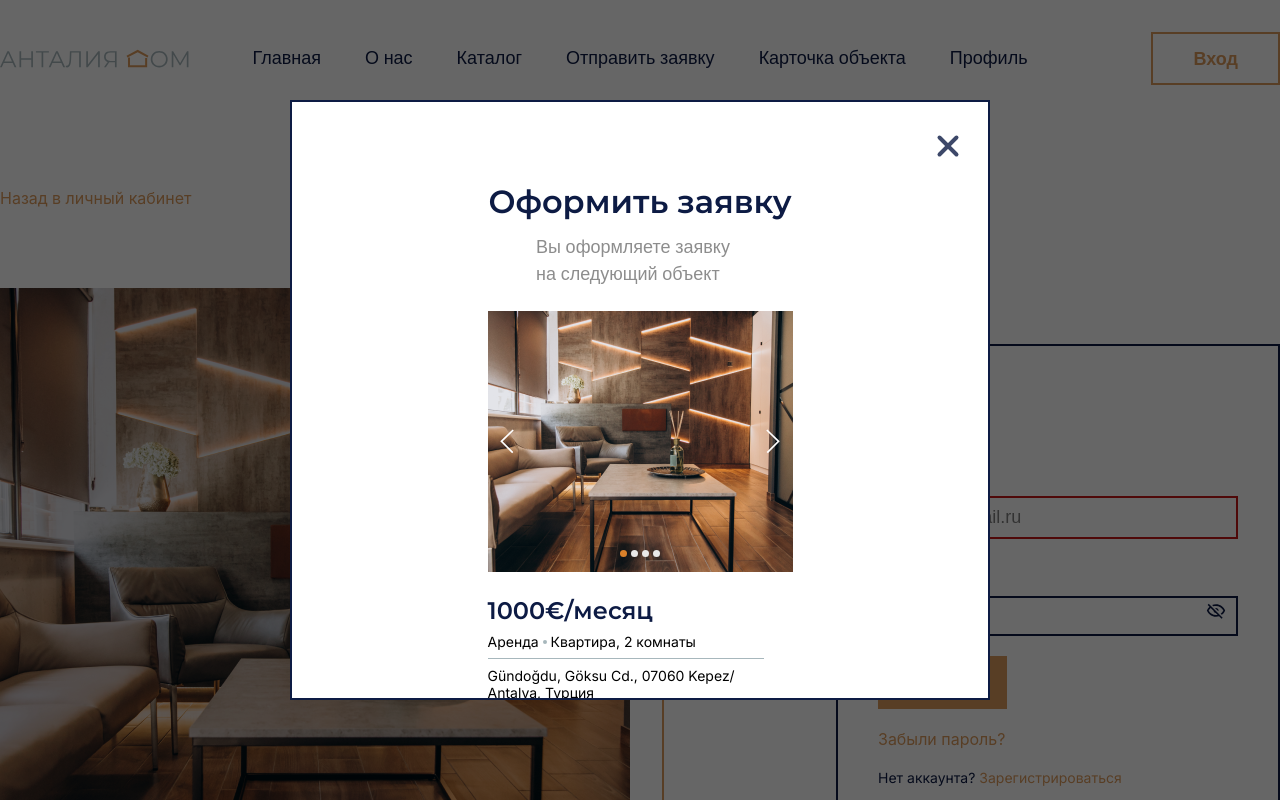
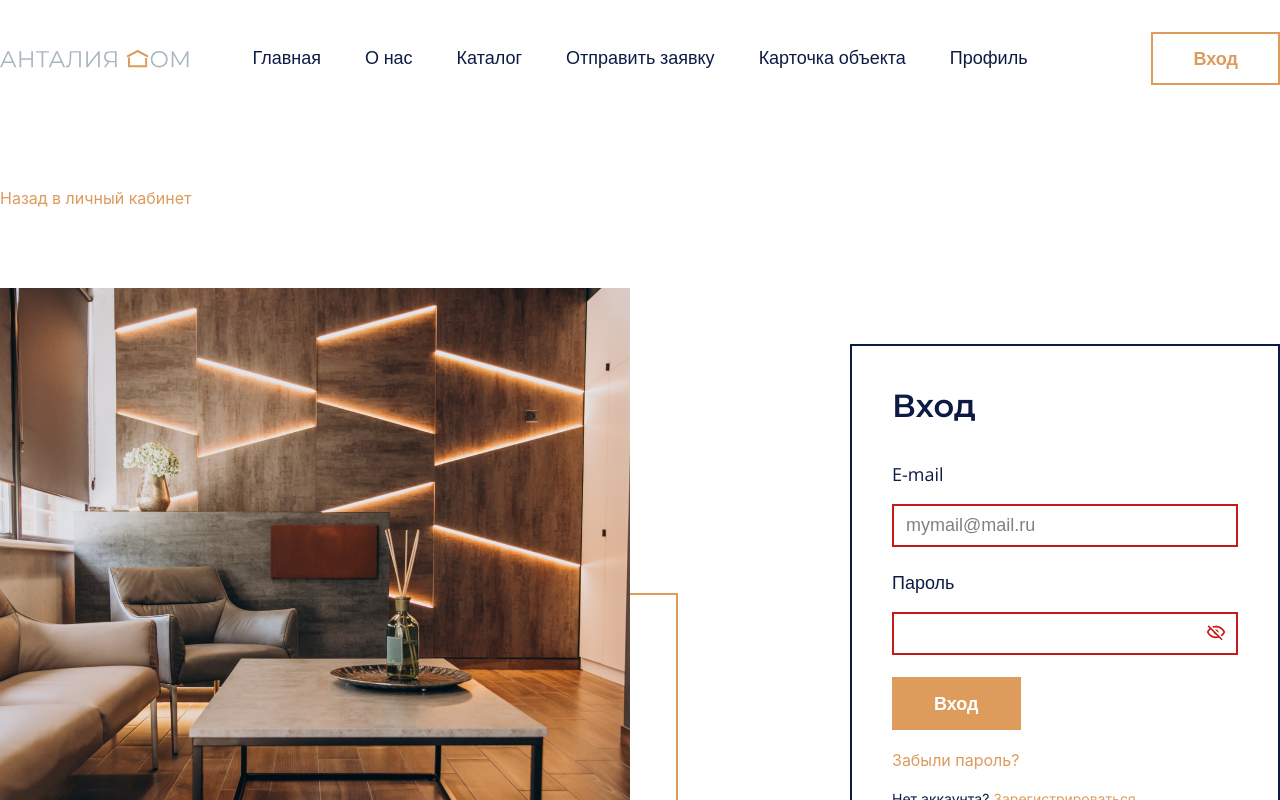
Before and after one commit to antaliadom-team/frontend, a React (Create React App) app: page /auth in a window 1280 px wide. Shown: the top 800 px of the page. Built offline with nearby package versions, Linux system fonts and the light colour scheme.

Commit message:
валидация пароля с картинкой

```diff
--- a/src/components/app/app.jsx
+++ b/src/components/app/app.jsx
@@ -9,7 +9,7 @@ import Modal from "../modal/modal";
 import ObjectForm from "../forms/object-form";
 
 const App = () => {
-  const [modal, setModal] = useState(true);
+  const [modal, setModal] = useState(false);
 
   const modalClose = () => {
     setModal(false);
--- a/src/components/forms/auth-form.jsx
+++ b/src/components/forms/auth-form.jsx
@@ -4,7 +4,14 @@ import styles from "./auth-form.module.css";
 import stylesMainform from "./main-form.module.css";
 import question from "../../images/ic_question.svg";
 import showPassword from "../../images/showPassword.svg";
-import { Checkbox, EmailInput, PhoneInput, TextInput } from "../ui/inputs";
+
+import {
+  Checkbox,
+  EmailInput,
+  PasswordInput,
+  PhoneInput,
+  TextInput,
+} from "../ui/inputs";
 import { Button } from "../ui/buttons";
 
 const EditProfile = () => {
@@ -19,19 +26,20 @@ const EditProfile = () => {
         </Link>
         <ul className={`${styles.list} ${styles.list_editProfile}`}>
           <li className={styles.item}>
-            <TextInput text={"Ваше имя*"} placeholder={"Имя"} />
+            <p className={styles.itemTitle}>Ваше имя*</p>
+            <TextInput nameInput={"name"} placeholder={"Имя"} />
           </li>
           <li className={styles.item}>
-            <TextInput text={"Ваша фамилия*"} placeholder={"Фамилия"} />
+            <p className={styles.itemTitle}>Ваша фамилия*</p>
+            <TextInput nameInput={"name"} placeholder={"Фамилия"} />
           </li>
           <li className={styles.item}>
-            <EmailInput text={"Ваш e-mail*"} placeholder={"mymail@mail.ru"} />
+            <p className={styles.itemTitle}>Ваш e-mail*</p>
+            <EmailInput nameInput={"email"} placeholder={"mymail@mail.ru"} />
           </li>
           <li className={styles.item}>
-            <PhoneInput
-              text={"Номер телефона*"}
-              placeholder={"+7 999 123 45 67"}
-            />
+            <p className={styles.itemTitle}>Номер телефона*</p>
+            <PhoneInput nameInput={"phone"} placeholder={"+7 999 123 45 67"} />
           </li>
         </ul>
         <div className={styles.buttons}>
@@ -62,7 +70,8 @@ const EditPassword = ({ isUserEmailCorrect }) => {
               ссылкой для сброса пароля
             </p>
             <div className={styles.itemEditPassword}>
-              <EmailInput text={"Ваш e-mail"} placeholder={"mymail@mail.ru"} />
+              <p className={styles.itemTitle}>Ваш e-mail</p>
+              <EmailInput nameInput={"email"} placeholder={"mymail@mail.ru"} />
             </div>
             <div className={`${styles.buttons} ${styles.buttons_editPassword}`}>
               <button>Сбросить пароль</button>
@@ -83,21 +92,11 @@ const EditPassword = ({ isUserEmailCorrect }) => {
                     alt={"Вопрос"}
                   />
                 </p>
-                <input type="text" placeholder=" " className={styles.input} />
-                <img
-                  src={showPassword}
-                  alt="show password"
-                  className={styles.showPassword}
-                />
+                <PasswordInput name={"password"} placeholder={" "} />
               </li>
               <li className={styles.itemEditPassword}>
                 <p className={styles.itemTitle}>Подтвердите пароль*</p>
-                <input type="text" placeholder=" " className={styles.input} />
-                <img
-                  src={showPassword}
-                  alt="show password"
-                  className={styles.showPassword}
-                />
+                <PasswordInput name={"password"} placeholder={" "} />
               </li>
             </ul>
           </>
@@ -114,16 +113,12 @@ const SignIn = () => {
         <h2 className={styles.title}>Вход</h2>
         <ul className={styles.list}>
           <li className={styles.item}>
-            <EmailInput text={"Email"} placeholder={"mymail@mail.ru"} />
+            <p className={styles.itemTitle}>E-mail</p>
+            <EmailInput nameInput={"email"} placeholder={"mymail@mail.ru"} />
           </li>
           <li className={styles.item}>
             <p className={styles.itemTitle}>Пароль</p>
-            <input type="text" className={styles.input} />
-            <img
-              src={showPassword}
-              alt="show password"
-              className={styles.showPassword}
-            />
+            <PasswordInput nameInput={"password"} placeholder={" "} />
           </li>
         </ul>
         <div className={styles.buttons}>
@@ -150,40 +145,31 @@ const SignUp = () => {
         <h2 className={styles.title}>Регистрация</h2>
         <ul className={styles.list}>
           <li className={styles.item}>
-            <TextInput text={"Ваше имя*"} placeholder={"Имя"} />
+            <p className={styles.itemTitle}>Ваше имя*</p>
+            <TextInput nameInput={"name"} placeholder={"Имя"} />
           </li>
           <li className={styles.item}>
-            <TextInput text={"Ваша фамилия*"} placeholder={"Фамилия"} />
+            <p className={styles.itemTitle}>Ваша фамилия*</p>
+            <TextInput nameInput={"name"} placeholder={"Фамилия"} />
           </li>
           <li className={styles.item}>
-            <EmailInput text={"Ваш e-mail"} placeholder={"mymail@mail.ru"} />
+            <p className={styles.itemTitle}>Ваш e-mail*</p>
+            <EmailInput nameInput={"email"} placeholder={"mymail@mail.ru"} />
           </li>
           <li className={styles.item}>
-            <PhoneInput
-              text={"Номер телефона*"}
-              placeholder={"+7 999 123 45 67"}
-            />
+            <p className={styles.itemTitle}>Номер телефона*</p>
+            <PhoneInput nameInput={"phone"} placeholder={"+7 999 123 45 67"} />
           </li>
           <li className={styles.item}>
             <p className={styles.itemTitle}>
               Пароль*
               <img className={styles.question} src={question} alt={"Вопрос"} />
             </p>
-            <input type="text" placeholder=" " className={styles.input} />
-            <img
-              src={showPassword}
-              alt="show password"
-              className={styles.showPassword}
-            />
+            <PasswordInput nameInput={"password"} placeholder={" "} />
           </li>
+          <p className={styles.itemTitle}>Подтвердите пароль*</p>
           <li className={styles.item}>
-            <p className={styles.itemTitle}>Подтвердите пароль*</p>
-            <input type="text" placeholder=" " className={styles.input} />
-            <img
-              src={showPassword}
-              alt="show password"
-              className={styles.showPassword}
-            />
+            <PasswordInput nameInput={"password"} placeholder={" "} />
           </li>
         </ul>
         <div
--- a/src/components/forms/auth-form.module.css
+++ b/src/components/forms/auth-form.module.css
@@ -136,12 +136,6 @@
     position: relative;
 }
 
-.showPassword {
-    position: absolute;
-    top: 42px;
-    right: 12px;
-}
-
 .showPassword:hover {
     cursor: pointer;
 }
--- a/src/components/ui/inputs/email/email-input.jsx
+++ b/src/components/ui/inputs/email/email-input.jsx
@@ -2,7 +2,7 @@ import React from "react";
 import { useInput } from "../../../../hooks/useInput";
 import styles from "../text/text.module.css";
 
-const EmailInput = ({ text, placeholder, disabled }) => {
+const EmailInput = ({ nameInput, placeholder, disabled }) => {
   const email = useInput("", {
     isEmpty: true,
     isEmail: true,
@@ -11,7 +11,6 @@ const EmailInput = ({ text, placeholder, disabled }) => {
   return (
     <div className={styles.wrapper}>
       <label className={styles.field}>
-        <span className={styles.text}>{text}</span>
         <input
           className={
             email.validationMessage
@@ -21,7 +20,7 @@ const EmailInput = ({ text, placeholder, disabled }) => {
           type="text"
           onChange={(e) => email.handleChange(e)}
           onBlur={(e) => email.onBlur(e)}
-          name="email"
+          name={nameInput}
           value={email.value}
           placeholder={disabled ? null : placeholder}
           disabled={disabled}
--- a/src/components/ui/inputs/password/password-input.jsx
+++ b/src/components/ui/inputs/password/password-input.jsx
@@ -1,11 +1,41 @@
 import React from "react";
+import { useInput } from "../../../../hooks/useInput";
+import styles from "../text/text.module.css";
+import showPassword from "../../../../images/showPassword.svg";
+import showPasswordError from "../../../../images/showPassword_error.svg";
 
-const PasswordInput = () => {
+const PasswordInput = ({ nameInput, placeholder, disabled }) => {
+  const password = useInput("", {
+    maxLength: 25,
+    minLength: 8,
+  });
   return (
-    <div>
-
+    <div className={styles.wrapper}>
+      <label className={styles.field}>
+        <input
+          className={
+            password.validationMessage
+              ? `${styles.input} ${styles.warning}`
+              : styles.input
+          }
+          type="text"
+          onChange={(e) => password.handleChange(e)}
+          onBlur={(e) => password.onBlur(e)}
+          name={nameInput}
+          value={password.value}
+          placeholder={disabled ? null : placeholder}
+          disabled={disabled}
+        />
+        {password.valueDirty && password.validationMessage && (
+          <span className={styles.error}>{password.validationMessage}</span>
+        )}
+      </label>
+      <img
+        src={password.validationMessage ? showPasswordError : showPassword}
+        alt="show password"
+        className={styles.showPassword}
+      />
     </div>
   );
 };
-
 export default PasswordInput;
--- a/src/components/ui/inputs/phone/phone-input.jsx
+++ b/src/components/ui/inputs/phone/phone-input.jsx
@@ -2,7 +2,7 @@ import React from "react";
 import { useInput } from "../../../../hooks/useInput";
 import styles from "../text/text.module.css";
 
-const PhoneInput = ({ text, placeholder, disabled }) => {
+const PhoneInput = ({ nameInput, placeholder, disabled }) => {
   const phone = useInput("", {
     isEmpty: true,
     isPhone: true,
@@ -10,7 +10,6 @@ const PhoneInput = ({ text, placeholder, disabled }) => {
   return (
     <div className={styles.wrapper}>
       <label className={styles.field}>
-        <span className={styles.text}>{text}</span>
         <input
           className={
             phone.validationMessage
@@ -20,7 +19,7 @@ const PhoneInput = ({ text, placeholder, disabled }) => {
           type="text"
           onChange={(e) => phone.handleChange(e)}
           onBlur={(e) => phone.onBlur(e)}
-          name="phone"
+          name={nameInput}
           value={phone.value}
           placeholder={disabled ? null : placeholder}
           disabled={disabled}
--- a/src/components/ui/inputs/text/text-input.jsx
+++ b/src/components/ui/inputs/text/text-input.jsx
@@ -2,17 +2,16 @@ import React from "react";
 import { useInput } from "../../../../hooks/useInput";
 import styles from "./text.module.css";
 
-const TextInput = ({ text, placeholder, disabled }) => {
+const TextInput = ({ nameInput, placeholder, disabled }) => {
   const name = useInput("", {
-    isEmpty: true,
+    isEmpty: false,
     isName: true,
     maxLength: 25,
   });
-
+  console.log(name.validationMessage);
   return (
     <div className={styles.wrapper}>
       <label className={styles.field}>
-        <span className={styles.text}>{text}</span>
         <input
           className={
             name.validationMessage
@@ -22,7 +21,7 @@ const TextInput = ({ text, placeholder, disabled }) => {
           type="text"
           onChange={(e) => name.handleChange(e)}
           onBlur={(e) => name.onBlur(e)}
-          name="name"
+          name={nameInput}
           value={name.value}
           placeholder={disabled ? null : placeholder}
           disabled={disabled}
--- a/src/components/ui/inputs/text/text.module.css
+++ b/src/components/ui/inputs/text/text.module.css
@@ -12,6 +12,12 @@
 .wrapper {
     position: relative;
     padding-bottom: 18px;
+}
+
+.showPassword {
+    position: absolute;
+    top: 18px;
+    right: 12px;
 }
 
 .field {
--- a/src/hooks/useValidation.js
+++ b/src/hooks/useValidation.js
@@ -68,6 +68,7 @@ export function useValidation(value, validations) {
             );
           } else {
             setMinLengthError(false);
+            setValidationMessage("");
           }
           break;
 
--- a/src/pages/auth/auth.jsx
+++ b/src/pages/auth/auth.jsx
@@ -11,7 +11,7 @@ import {
 import React from "react";
 
 const Auth = ({ isLoggedIn }) => {
-  const [isUserEmailCorrect, setUserEmailCorrect] = React.useState(true);
+  const [isUserEmailCorrect, setUserEmailCorrect] = React.useState(false);
 
   return (
     <section className={styles.auth}>
@@ -29,8 +29,7 @@ const Auth = ({ isLoggedIn }) => {
             <Route path="/signup" element={<SignUp />} />
             <Route
               path="/edit-password"
-              isUserEmailCorrect={isUserEmailCorrect}
-              element={<EditPassword />}
+              element={<EditPassword isUserEmailCorrect={isUserEmailCorrect} />}
             />
             <Route path="/edit-profile" element={<EditProfile />} />
             <Route
```
Also changed, not shown: src/images/showPassword.svg, src/images/showPassword_error.svg (added).
